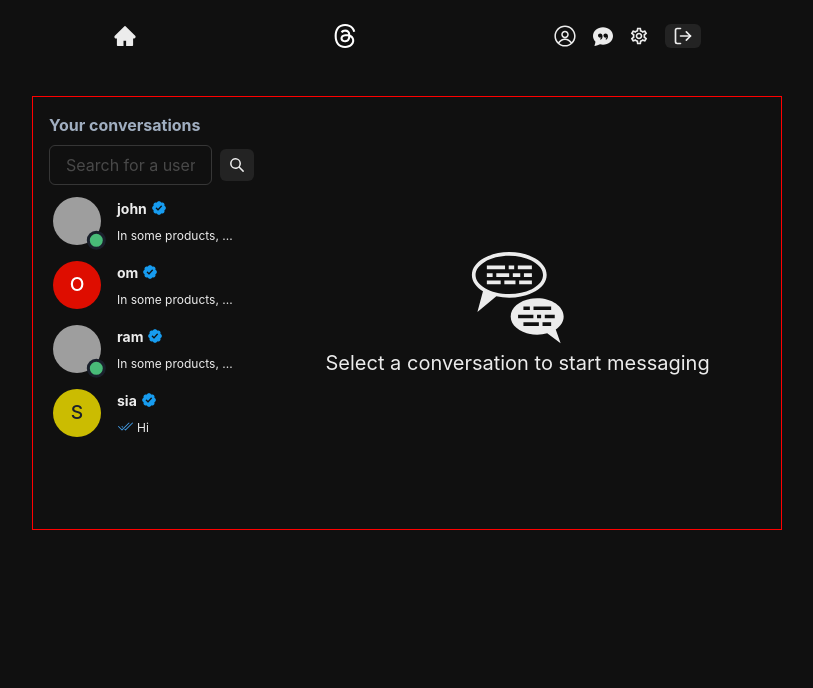
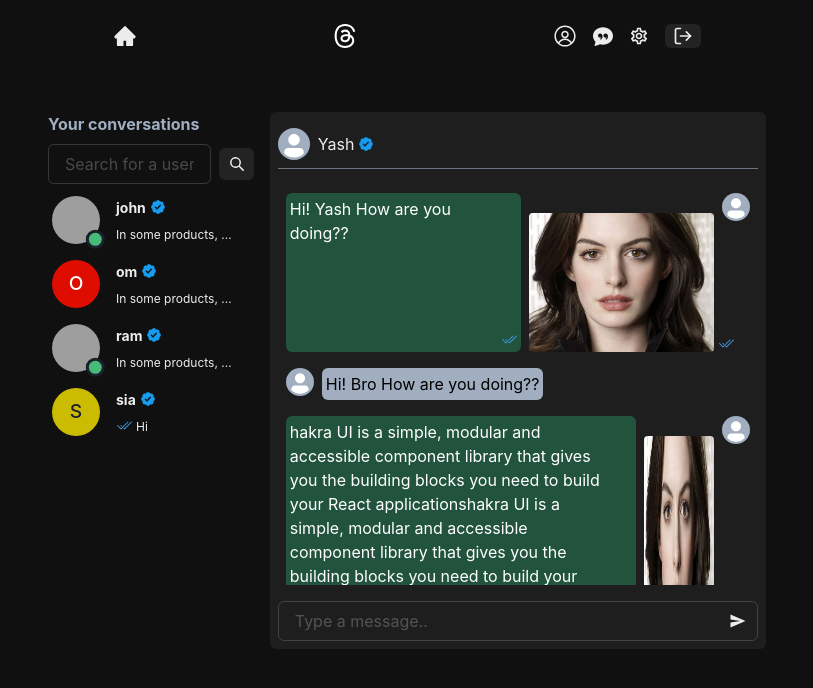
Before and after one commit to yghugardare/Threads, a React (Vite) app in the folder threads-ui/: page /chat in a window 1280 px wide. Shown: the top 688 px of the page, without its empty margins (233-1046 px from the left). Built offline with nearby package versions, Linux system fonts and the light colour scheme; sample sign-in values are in the browser's storage; grey boxes are pictures that could not be loaded.

Commit message:
feat: message container and message Input ui added.
Chat app ui done

```diff
--- a/threads-ui/src/components/MessageContainer.jsx
+++ b/threads-ui/src/components/MessageContainer.jsx
@@ -1,9 +1,110 @@
+import {
+  Avatar,
+  Divider,
+  Flex,
+  Image,
+  Skeleton,
+  SkeletonCircle,
+  Text,
+  useColorModeValue,
+} from "@chakra-ui/react";
+import { useState } from "react";
+import Messages from "./Messages";
+import MessageInput from "./MessageInput";
 
+const selectedCoversation = {
+  userProfilePic: "",
+  username: "Yash",
+};
+const messages = [
+  {
+    _id:1,
+    ownMessage : true,
+    seen : true,
+    text:"Hi! Yash How are you doing??",
+    img : "/anne.jpg"
 
+  },
+  {
+    _id:2,
+    ownMessage : false,
+    seen : true,
+    text:"Hi! Bro How are you doing??",
+    img : ""
+
+  },
+  {
+    _id:3,
+    ownMessage : true,
+    seen : true,
+    text:"hakra UI is a simple, modular and accessible component library that gives you the building blocks you need to build your React applicationshakra UI is a simple, modular and accessible component library that gives you the building blocks you need to build your React applicationshakra UI is a simple, modular and accessible component library that gives you the building blocks you need to build your React applications",
+    img : "/anne.jpg"
+
+  },
+  {
+    _id:4,
+    ownMessage : false,
+    seen : true,
+    text:"hakra UI is a simple, modular and accessible component library that gives you the building blocks you need to build your React applicationshakra UI is a simple, modular and accessible component library that gives you the building blocks you need to build your React applicationshakra UI is a simple, modular and accessible component library that gives you the building blocks you need to build your React applicationshakra UI is a simple, modular and accessible component library that gives you the building blocks you need to build your React applicationshakra UI is a simple, modular and accessible component library that gives you the building blocks you need to build your React applicationshakra UI is a simple, modular and accessible component library that gives you the building blocks you need to build your React applicationshakra UI is a simple, modular and accessible component library that gives you the building blocks you need to build your React applications",
+    img : ""
+  },
+  {
+    _id:5,
+    ownMessage : true,
+    seen : false,
+    text:"",
+    img : "/post1.png"
+  },
+]
 function MessageContainer() {
+  // eslint-disable-next-line no-unused-vars
+  const [loadingMessages, setLoadingMessages] = useState(false);
   return (
-    <div>MessageContainer</div>
-  )
+    <Flex
+    flex={70}
+    bg={useColorModeValue("gray.200","gray.dark")}
+    borderRadius={"md"}
+    p={2}
+    flexDirection={"column"}
+
+    >
+      {/* message header */}
+      <Flex w={"full"} h={12} alignItems={"center"} gap={2}>
+        <Avatar src={selectedCoversation.userProfilePic} size={"sm"}/>
+        <Text display={"flex"} alignItems={"center"}>
+          {selectedCoversation.username}
+          <Image src="/verified.png" w={4} h={4} ml={1} />
+        </Text>
+      </Flex>
+      <Divider borderColor={useColorModeValue("black", "gray.400")} />
+      <Flex flexDirection={"column"} overflowY={"auto"} gap={4} my={4} p={2} h={"400px"} >
+        {loadingMessages &&
+          [...Array(5)].map((el, i) => (
+            <Flex
+            gap={2}
+            alignItems={"center"}
+            p={1}
+            borderRadius={"md"}
+            alignSelf={i%2===0 ? "flex-start" : "flex-end"}
+            key={el + i}>
+              {i%2===0 && <SkeletonCircle size={7}/>}
+            <Flex flexDir={"column"} gap={2}>
+              <Skeleton h={"8px"} w={"250px"}/>
+              <Skeleton h={"8px"} w={"250px"}/>
+              <Skeleton h={"8px"} w={"250px"}/>
+            </Flex>
+            {i%2 !== 0 && <SkeletonCircle size={7}/>}
+            </Flex>
+          ))}
+          {!loadingMessages && messages.map(message => (
+            <Flex key={message._id} direction={"column"}>
+              <Messages message={message} ownMessage={message.ownMessage}/>
+            </Flex>
+          ))}
+      </Flex>
+      <MessageInput/>
+    </Flex>
+  );
 }
 
-export default MessageContainer
+export default MessageContainer;
--- /dev/null
+++ b/threads-ui/src/components/MessageInput.jsx
@@ -0,0 +1,17 @@
+import { Input, InputGroup, InputRightElement } from "@chakra-ui/react"
+import {IoSendSharp} from "react-icons/io5"
+
+function MessageInput() {
+  return (
+   <form action="">
+    <InputGroup>
+    <Input w={"full"} placeholder="Type a message.."/>
+    <InputRightElement cursor={"pointer"}>
+    <IoSendSharp/>
+    </InputRightElement>
+    </InputGroup>
+   </form>
+  )
+}
+
+export default MessageInput
--- /dev/null
+++ b/threads-ui/src/components/Messages.jsx
@@ -0,0 +1,93 @@
+/* eslint-disable react/prop-types */
+import { Avatar, Box, Flex, Image, Skeleton, Text } from "@chakra-ui/react";
+import { useState } from "react";
+import { BsCheck2All } from "react-icons/bs";
+const user = {
+    profilePic : ""
+}
+const selectedConversation = {
+    profilePic : ""
+}
+function Messages({ message, ownMessage }) {
+  const [imgLoaded, setImgLoaded] = useState(true);
+  return (
+		<>
+			{ownMessage ? (
+				<Flex gap={2} alignSelf={"flex-end"}>
+					{message.text && (
+						<Flex bg={"green.800"} maxW={"350px"} p={1} borderRadius={"md"}>
+							<Text color={"white"}>{message.text}</Text>
+							<Box
+								alignSelf={"flex-end"}
+								ml={1}
+								color={message.seen ? "blue.400" : ""}
+								fontWeight={"bold"}
+							>
+								<BsCheck2All size={16} />
+							</Box>
+						</Flex>
+					)}
+					{message.img && !imgLoaded && (
+						<Flex mt={5} w={"200px"}>
+							<Image
+								src={message.img}
+								hidden
+								onLoad={() => setImgLoaded(true)}
+								alt='Message image'
+								borderRadius={4}
+							/>
+							<Skeleton w={"200px"} h={"200px"} />
+						</Flex>
+					)}
+
+					{message.img && imgLoaded && (
+						<Flex mt={5} w={"200px"}>
+							<Image src={message.img} alt='Message image' borderRadius={4} />
+							<Box
+								alignSelf={"flex-end"}
+								ml={1}
+								color={message.seen ? "blue.400" : ""}
+								fontWeight={"bold"}
+							>
+								<BsCheck2All size={16} />
+							</Box>
+						</Flex>
+					)}
+
+					<Avatar src={user.profilePic} w='7' h={7} />
+				</Flex>
+			) : (
+				<Flex gap={2}>
+					<Avatar src={selectedConversation.userProfilePic} w='7' h={7} />
+
+					{message.text && (
+						<Text maxW={"350px"} bg={"gray.400"} p={1} borderRadius={"md"} color={"black"}>
+							{message.text}
+						</Text>
+					)}
+					{message.img && !imgLoaded && (
+						<Flex mt={5} w={"200px"}>
+							<Image
+								src={message.img}
+								hidden
+								onLoad={() => setImgLoaded(true)}
+								alt='Message image'
+								borderRadius={4}
+							/>
+							<Skeleton w={"200px"} h={"200px"} />
+						</Flex>
+					)}
+
+					{message.img && imgLoaded && (
+						<Flex mt={5} w={"200px"}>
+							<Image src={message.img} alt='Message image' borderRadius={4} />
+						</Flex>
+					)}
+				</Flex>
+			)}
+		</>
+	);
+}
+
+
+export default Messages;
--- a/threads-ui/src/pages/ChatPage.jsx
+++ b/threads-ui/src/pages/ChatPage.jsx
@@ -67,7 +67,7 @@ function ChatPage() {
   // eslint-disable-next-line no-unused-vars
   const [loadingConversations, setLoadingConversations] = useState(false);
   // eslint-disable-next-line no-unused-vars
-  const [selectedConversation, setSelectedConversation] = useState(false);
+  const [selectedConversation, setSelectedConversation] = useState(true);
   return (
     <Box
       position={"absolute"}
@@ -75,7 +75,7 @@ function ChatPage() {
       w={{ base: "100%", md: "80%", lg: "750px" }}
       p={4}
       transform={"translateX(-50%)"}
-      border={"1px solid red"}
+      // border={"1px solid red"}
     >
       <Flex
         gap={4}
```
